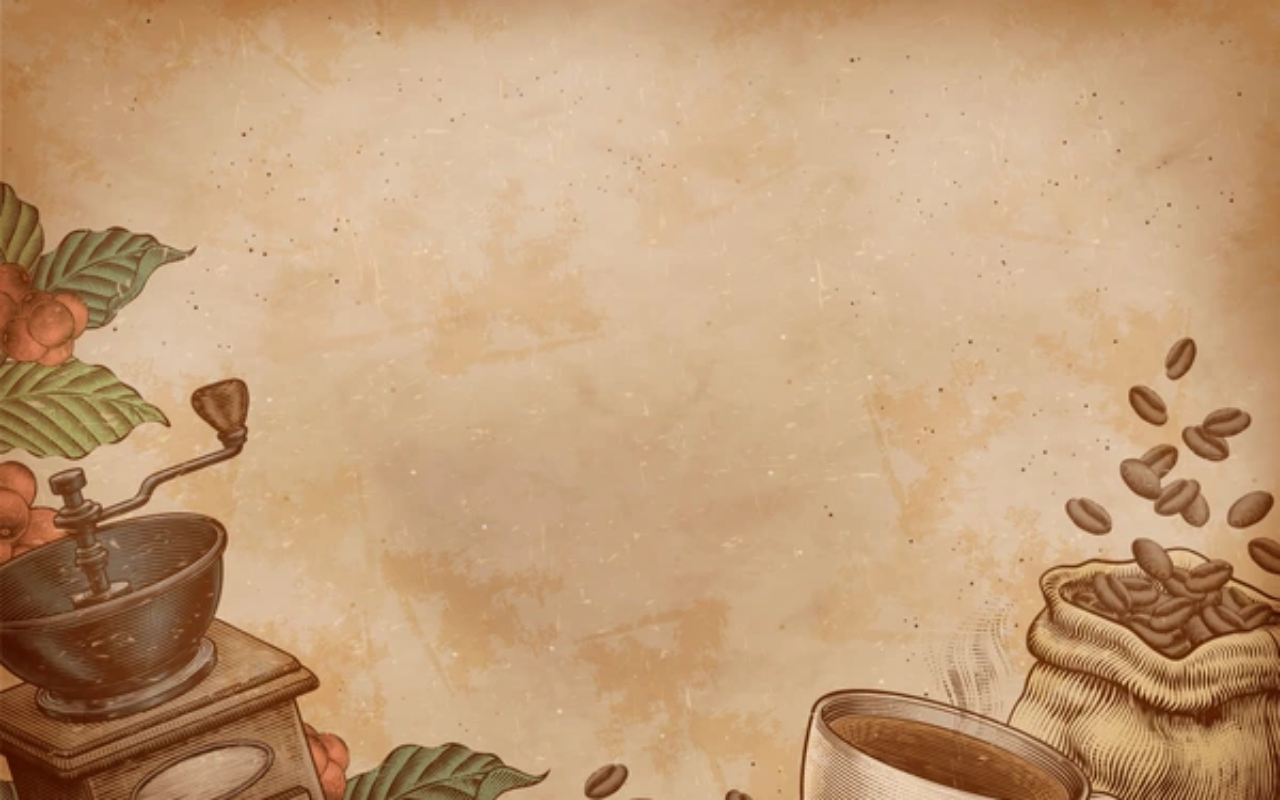
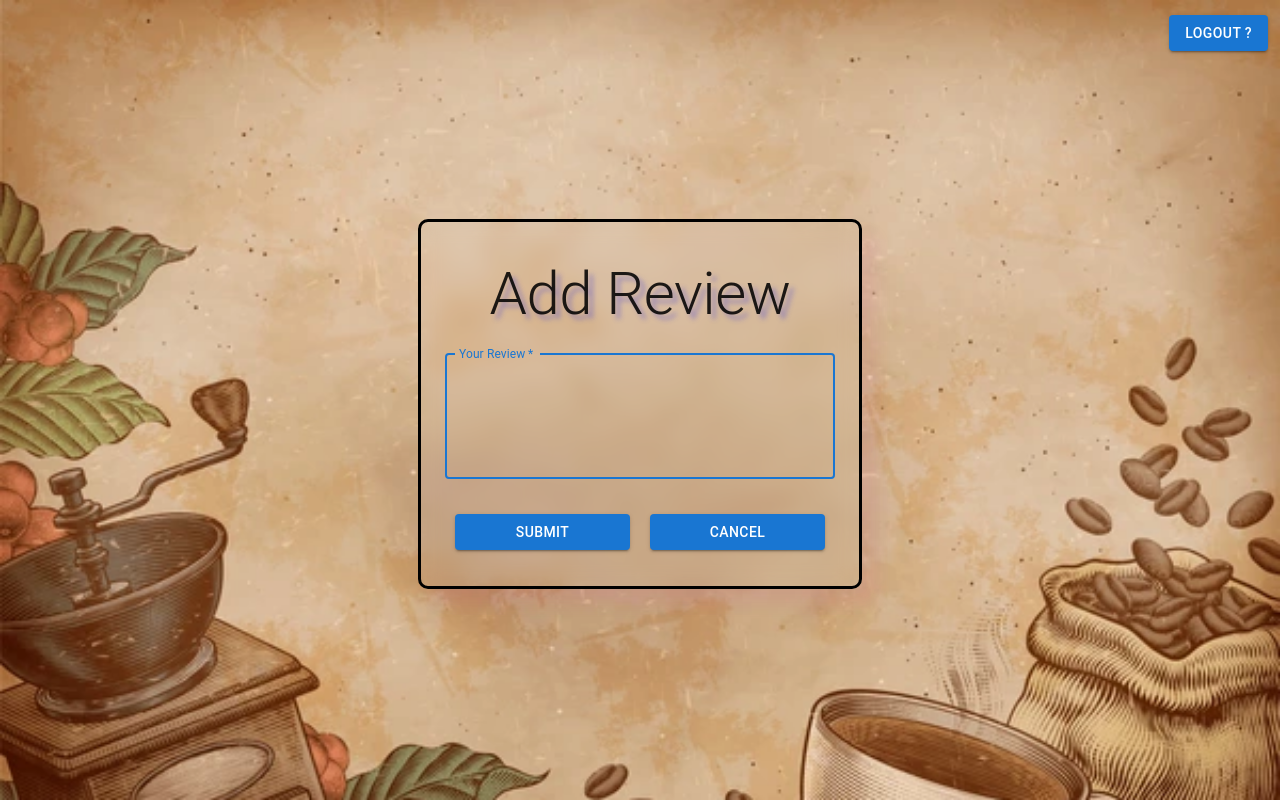
Before and after one commit to khushmitak/BakeryPal, a React (Create React App) app in the folder frontend-bakerypal/: page /AddReviews in a window 1280 px wide. Before the commit this address had no page. Built offline with nearby package versions, Linux system fonts and the light colour scheme.

Commit message:
implemented adding reviews

```diff
--- a/frontend-bakerypal/src/App.js
+++ b/frontend-bakerypal/src/App.js
@@ -6,6 +6,7 @@ import MainMenu from './pages/MainMenu';
 import SearchForItems from "./pages/SearchForItems";
 import SearchResults from "./pages/SearchResults";
 import ItemDetails from "./pages/ItemDetails";
+import AddReview from "./pages/AddReview";
 
 const App = () => {
   return (
@@ -17,6 +18,7 @@ const App = () => {
             <Route path="/SearchItems" element={<SearchForItems />} />
             <Route path="/SearchResults" element={<SearchResults />} />
             <Route path="/ItemDetails" element={<ItemDetails />} />
+            <Route path="/AddReviews" element={<AddReview />} />
         </Routes>
       </>
   );
--- a/frontend-bakerypal/src/pages/AddReview.js
+++ b/frontend-bakerypal/src/pages/AddReview.js
@@ -1,52 +1,60 @@
-import * as React from 'react';
+import React, { useState } from 'react';
 import Button from '@mui/material/Button';
 import CssBaseline from '@mui/material/CssBaseline';
 import TextField from '@mui/material/TextField';
 import Box from '@mui/material/Box';
 import Typography from '@mui/material/Typography';
 import Container from '@mui/material/Container';
-import { Grid } from '@mui/material';
-import {useNavigate} from "react-router-dom";
-import {storeCookie} from '../services/Utility';
-import '../index.css';
-import {postData} from '../services/API';
+import { useNavigate } from 'react-router-dom';
+import { postData } from '../services/API';
+import {clearCookies} from "../services/Utility";
+import {Grid} from "@mui/material";
 
-const Register = () => {
-    let navigate = useNavigate();
+const AddReview = () => {
+    const navigate = useNavigate();
+    const [reviews, setReviews] = useState('');
 
-    function onClickCancel() {
-        navigate("/");
-    }
+    const handleReviewChange = (event) => {
+        setReviews(event.target.value);
+    };
 
-    async function onClickRegister() {
-        if (password !== confirmPassword) {
-            window.alert("Passwords do not match!");
-            return;
+    const handleSubmit = async (event) => {
+        event.preventDefault();
+        try {
+            const { status, data } = await postData('/item/addReview', { reviews });
+
+            if (status === 200) {
+                alert('Your review has been added.');
+                navigate('/MainMenu');
+            } else {
+                alert(`Failed to add review: ${typeof data === 'string' ? data : 'Unknown error'}`);
+            }
+        } catch (error) {
+            console.error('Error occurred while adding the review:', error);
+            alert('An error occurred while adding the review.');
         }
+    };
 
-        const body = {
-            username,
-            password,
-            firstName,
-            lastName
-        };
-        const [response, ] = await postData(`/user/registration/${username}`, body);
-        if (response === 200) {
-            storeCookie("username", username);
-            navigate("/MainMenu");
-        } else {
-            window.alert("Username already exists, please try a different username!");
-        }
-    }
+    const handleLogout = () => {
+        clearCookies();
+        navigate('/');
+    };
 
-    const [firstName, setFirstName] = React.useState('');
-    const [lastName, setLastName] = React.useState('');
-    const [username, setUsername] = React.useState('');
-    const [password, setPassword] = React.useState('');
-    const [confirmPassword, setConfirmPassword] = React.useState('');
+    const handleCancel = () => {
+        navigate('/MainMenu');
+    };
 
     return (
         <div className="App App-header">
+            <Box sx={{ position: 'absolute', top: 12, right: 12 }}>
+                <Button
+                    variant="contained"
+                    color="primary"
+                    onClick={handleLogout}
+                >
+                    Logout ?
+                </Button>
+            </Box>
             <Container component="main" maxWidth="xs"
                        sx={{
                            border: '3px solid #000',
@@ -70,71 +78,32 @@ const Register = () => {
                                 sx={{
                                     textShadow: '5px 5px 5px rgba(79, 74, 204, 0.42)',
                                 }}>
-                        Register User
+                        Add Review
                     </Typography>
-                    <Box component="form" noValidate sx={{ mt: 1 }}>
+                    <Box component="form" noValidate sx={{ mt: 1 , width: '100%', maxWidth: '600px'}}>
                         <TextField
                             margin="normal"
                             required
                             fullWidth
-                            id="firstName"
-                            label="First Name"
-                            name="firstName"
-                            autoComplete="firstName"
+                            id="review"
+                            label="Your Review"
+                            name="review"
+                            autoComplete="review"
                             autoFocus
-                            onChange={(event) => {setFirstName(event.target.value)}}
-                        />
-                        <TextField
-                            margin="normal"
-                            required
-                            fullWidth
-                            id="lastName"
-                            label="Last Name"
-                            name="lastName"
-                            autoComplete="lastName"
-                            onChange={(event) => {setLastName(event.target.value)}}
-                        />
-                        <TextField
-                            margin="normal"
-                            required
-                            fullWidth
-                            id="username"
-                            label="Username"
-                            name="username"
-                            autoComplete="username"
-                            onChange={(event) => {setUsername(event.target.value)}}
-                        />
-                        <TextField
-                            margin="normal"
-                            required
-                            fullWidth
-                            name="password"
-                            label="Password"
-                            type="password"
-                            id="password"
-                            autoComplete="password"
-                            onChange={(event) => {setPassword(event.target.value)}}
-                        />
-                        <TextField
-                            margin="normal"
-                            required
-                            fullWidth
-                            name="confirmPassword"
-                            label="Confirm Password"
-                            type="password"
-                            id="confirmPassword"
-                            autoComplete="confirmPassword"
-                            onChange={(event) => {setConfirmPassword(event.target.value)}}
+                            multiline
+                            rows={4}
+                            value={reviews}
+                            onChange={handleReviewChange}
                         />
                         <Grid container justify='space-between' sx={{ mt: 3, mb: 2 }}>
                             <Grid item xs={6}>
-                                <Button type="button" variant='contained' sx={{ width: '90%' }} onClick={onClickCancel}>
-                                    Cancel
+                                <Button type="button" variant='contained' sx={{ width: '90%' }} onSubmit={handleSubmit}>
+                                    Submit
                                 </Button>
                             </Grid>
                             <Grid item xs={6}>
-                                <Button type="button" variant='contained' sx={{ width: '90%' }} disabled={!username || !password || !firstName || !lastName} onClick={onClickRegister}>
-                                    Register
+                                <Button type="button" variant='contained' sx={{ width: '90%' }} onClick={handleCancel}>
+                                    Cancel
                                 </Button>
                             </Grid>
                         </Grid>
@@ -143,6 +112,6 @@ const Register = () => {
             </Container>
         </div>
     );
-}
+};
 
-export default Register;
+export default AddReview;
--- a/frontend-bakerypal/src/pages/ItemDetails.js
+++ b/frontend-bakerypal/src/pages/ItemDetails.js
@@ -40,7 +40,7 @@ const ItemDetails = () => {
                        borderRadius: '10px',
                        padding: '20px',
                        marginTop: 5,
-                       backgroundColor: 'rgba(211, 203, 207, 0.1)', // Container background color
+                       backgroundColor: 'rgba(211, 203, 207, 0.1)',
                        backdropFilter: 'blur(10px)',
                        boxShadow: '15px 15px 15px rgba(201, 49, 128, 0.1)',
                    }}>
@@ -62,9 +62,9 @@ const ItemDetails = () => {
                         display: 'flex',
                         flexDirection: 'column',
                         alignItems: 'center',
-                        backgroundColor: 'rgba(211, 203, 207, 0.2)', // Match the container background
+                        backgroundColor: 'rgba(211, 203, 207, 0.2)',
                         borderRadius: '12px',
-                        boxShadow: 'none', // Remove default shadow if needed
+                        boxShadow: 'none',
                     }}>
                         <CardMedia
                             component="img"
--- a/frontend-bakerypal/src/pages/MainMenu.js
+++ b/frontend-bakerypal/src/pages/MainMenu.js
@@ -88,7 +88,7 @@ const MainMenu = () => {
                             <div style={{ textAlign: "center" }}>
                                 <List>
                                     <li><Link href="/SearchItems" sx={{ fontSize: 22 }}>Search for Bakery Items</Link></li>
-                                    <li><Link href="/addReviews" sx={{ fontSize: 22 }}>Add Review</Link></li>
+                                    <li><Link href="/AddReviews" sx={{ fontSize: 22 }}>Add Review</Link></li>
                                     <li><Link href="/viewReviews" sx={{ fontSize: 22 }}>View Previous Reviews</Link></li>
                                 </List>
                             </div>
```
Also changed, not shown: frontend-bakerypal/src/services/API.js (+24 -18 lines).
